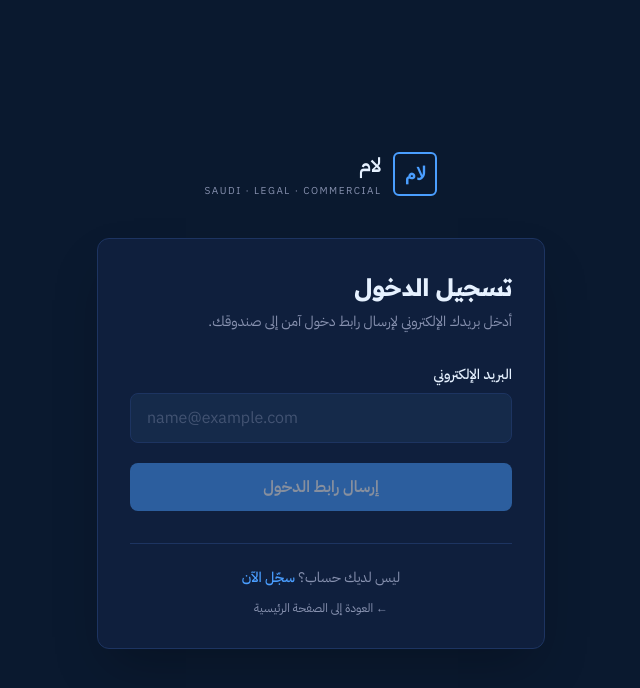
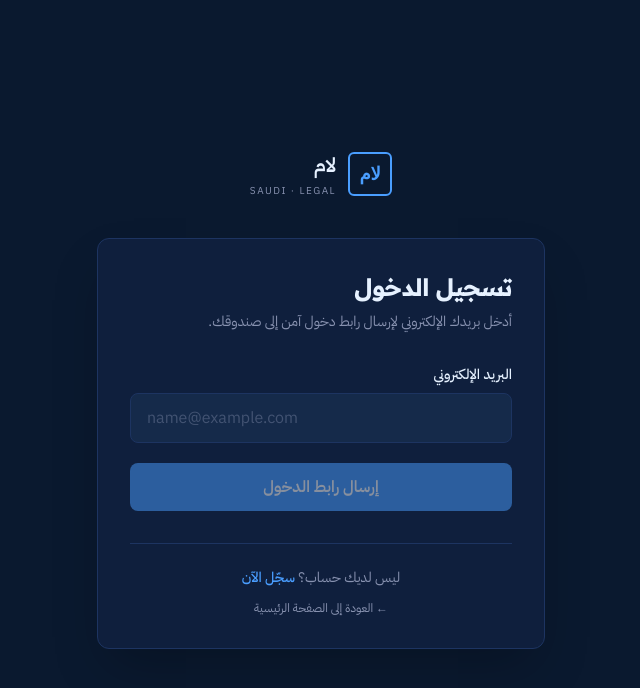
Before and after one commit to muqahtani-2026/lawyer-id, a Next.js app: page /sign-in in a window 1280 px wide. Shown: the top 688 px of the page, without its empty margins (442-1082 px from the left). Built offline with nearby package versions, Linux system fonts and the light colour scheme; no server answers.

Commit message:
fix(lam): Phase D pass 2 — multi-specialty polish
- generalize 'SAUDI · LEGAL · COMMERCIAL' -> 'SAUDI · LEGAL' across signin/signup/success/onboarding/connect
- admin lawyers list: approval-status badge (بانتظار/مرفوض) for triage; listLawyers exposes approval_status

```diff
--- a/app/onboarding/telegram/page.tsx
+++ b/app/onboarding/telegram/page.tsx
@@ -126,7 +126,7 @@ export default function TelegramOnboardingPage() {
           <div className="leading-tight">
             <div className="text-sm font-semibold text-[#e6f1ff]">لام</div>
             <div className="text-[10px] tracking-wider text-[#8892b0]">
-              SAUDI · LEGAL · COMMERCIAL
+              SAUDI · LEGAL
             </div>
           </div>
         </div>
--- a/app/sign-in/page.tsx
+++ b/app/sign-in/page.tsx
@@ -100,7 +100,7 @@ function SignInContent() {
               لام
             </div>
             <div className="text-[10px] text-[#8892b0] tracking-[1.5px] mt-1">
-              SAUDI · LEGAL · COMMERCIAL
+              SAUDI · LEGAL
             </div>
           </div>
         </div>
--- a/app/signup/page.tsx
+++ b/app/signup/page.tsx
@@ -272,7 +272,7 @@ export default function SignupPage() {
                 لام
               </span>
               <span className="text-[10px] font-mono text-text-secondary tracking-wider">
-                SAUDI · LEGAL · COMMERCIAL
+                SAUDI · LEGAL
               </span>
             </div>
           </Link>
--- a/app/signup/success/page.tsx
+++ b/app/signup/success/page.tsx
@@ -24,7 +24,7 @@ function SuccessContent() {
             <div className="flex flex-col leading-tight">
               <span className="font-display font-semibold">لام</span>
               <span className="text-[10px] font-mono text-text-secondary tracking-wider">
-                SAUDI · LEGAL · COMMERCIAL
+                SAUDI · LEGAL
               </span>
             </div>
           </Link>
--- a/components/admin/LawyersTable.tsx
+++ b/components/admin/LawyersTable.tsx
@@ -164,6 +164,17 @@ export function LawyersTable({ lawyers }: { lawyers: AdminLawyerRow[] }) {
                         <span className="font-medium text-[#e6f1ff]">
                           {l.full_name ?? "—"}
                         </span>
+                        {l.approval_status && l.approval_status !== "approved" && (
+                          <span
+                            className="text-[10px] px-1.5 py-0.5 rounded font-mono font-bold tracking-wider"
+                            style={{
+                              backgroundColor: l.approval_status === "rejected" ? "#ef4444" : "#fbbf24",
+                              color: "#0a192f",
+                            }}
+                          >
+                            {l.approval_status === "rejected" ? "مرفوض" : "بانتظار"}
+                          </span>
+                        )}
                         {l.is_admin && (
                           <span
                             className="text-[10px] px-1.5 py-0.5 rounded font-mono font-bold tracking-wider"
--- a/components/connect/ConnectGuide.tsx
+++ b/components/connect/ConnectGuide.tsx
@@ -140,7 +140,7 @@ export default function ConnectGuide({
           <span className="cgg-mark">لام</span>
           <span>
             <span className="cgg-bname" style={{ display: "block" }}>لام</span>
-            <span className="cgg-bsub">SAUDI · LEGAL · COMMERCIAL</span>
+            <span className="cgg-bsub">SAUDI · LEGAL</span>
           </span>
         </button>
         <button type="button" className="cgg-back" onClick={() => { window.history.back(); }}>
--- a/lib/queries/admin-lawyers.ts
+++ b/lib/queries/admin-lawyers.ts
@@ -15,6 +15,7 @@ export type AdminLawyerRow = {
   last_activity: string | null;
   has_lawyer_profile: boolean;
   samples_count: number;
+  approval_status: string | null;
 };
 
 export type AdminLawyerDetail = {
@@ -80,7 +81,7 @@ export async function listLawyers(): Promise<AdminLawyerRow[]> {
 
   const { data: profiles } = await supabase
     .from("profiles")
-    .select("id, full_name, email, is_admin, created_at")
+    .select("id, full_name, email, is_admin, approval_status, created_at")
     .order("created_at", { ascending: false });
 
   if (!profiles || profiles.length === 0) return [];
@@ -169,6 +170,7 @@ export async function listLawyers(): Promise<AdminLawyerRow[]> {
     last_activity: lastActivity.get(p.id as string) ?? null,
     has_lawyer_profile: hasLawyerProfile.has(p.id as string),
     samples_count: samplesCount.get(p.id as string) ?? 0,
+    approval_status: (p.approval_status as string | null) ?? null,
   }));
 }
 
```
